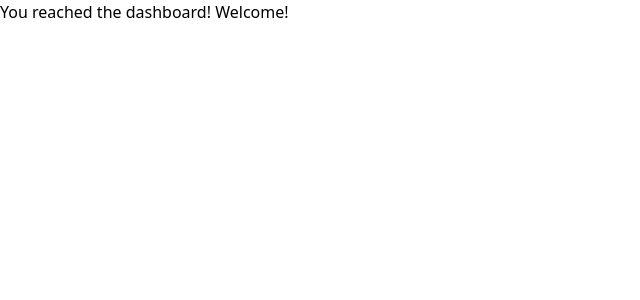
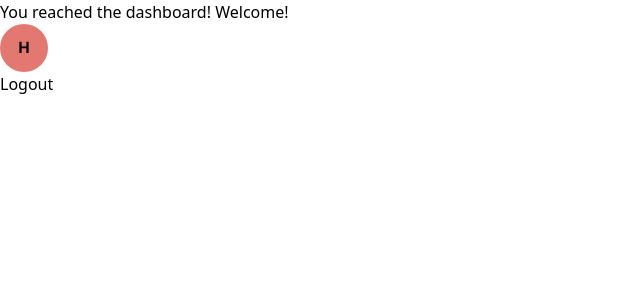
Before and after one commit to Hiiiken/momentuu-app, a Vue app: page /dashboard-home in a window 1280 px wide. Shown: the top 300 px of the page, without its empty margins (0-640 px from the left). Built offline with nearby package versions, Linux system fonts and the light colour scheme; sample sign-in values are in the browser's storage.

Commit message:
Adding logout function

```diff
--- /dev/null
+++ b/src/components/UserNav.vue
@@ -0,0 +1,32 @@
+<template>
+  <div
+    class="user-profile bg-p inline-block w-12 h-12 rounded-full text-center pt-3 text-heading"
+  >
+    <p>H</p>
+  </div>
+  <ul>
+    <li><a @click="Logout">Logout</a></li>
+  </ul>
+</template>
+
+<script lang="ts">
+import router from "@/router";
+import { defineComponent } from "vue";
+
+export default defineComponent({
+  name: "UserNav",
+
+  setup() {
+    const Logout = () => {
+      localStorage.removeItem("my-token");
+      router.push("/");
+    };
+
+    return {
+      Logout,
+    };
+  },
+});
+</script>
+
+<style scoped></style>
--- a/src/views/DashboardHome.vue
+++ b/src/views/DashboardHome.vue
@@ -1,14 +1,19 @@
 <template>
   <h1>You reached the dashboard! Welcome!</h1>
+  <user-nav />
 </template>
 
 <script lang="ts">
 // import axios from 'axios';
 import { defineComponent } from "@vue/runtime-core";
 import { useRouter } from "vue-router";
+import UserNav from "@/components/UserNav.vue";
 
 export default defineComponent({
   name: "DashboardHome",
+  components: {
+    UserNav,
+  },
   setup() {
     const router = useRouter();
 
```
